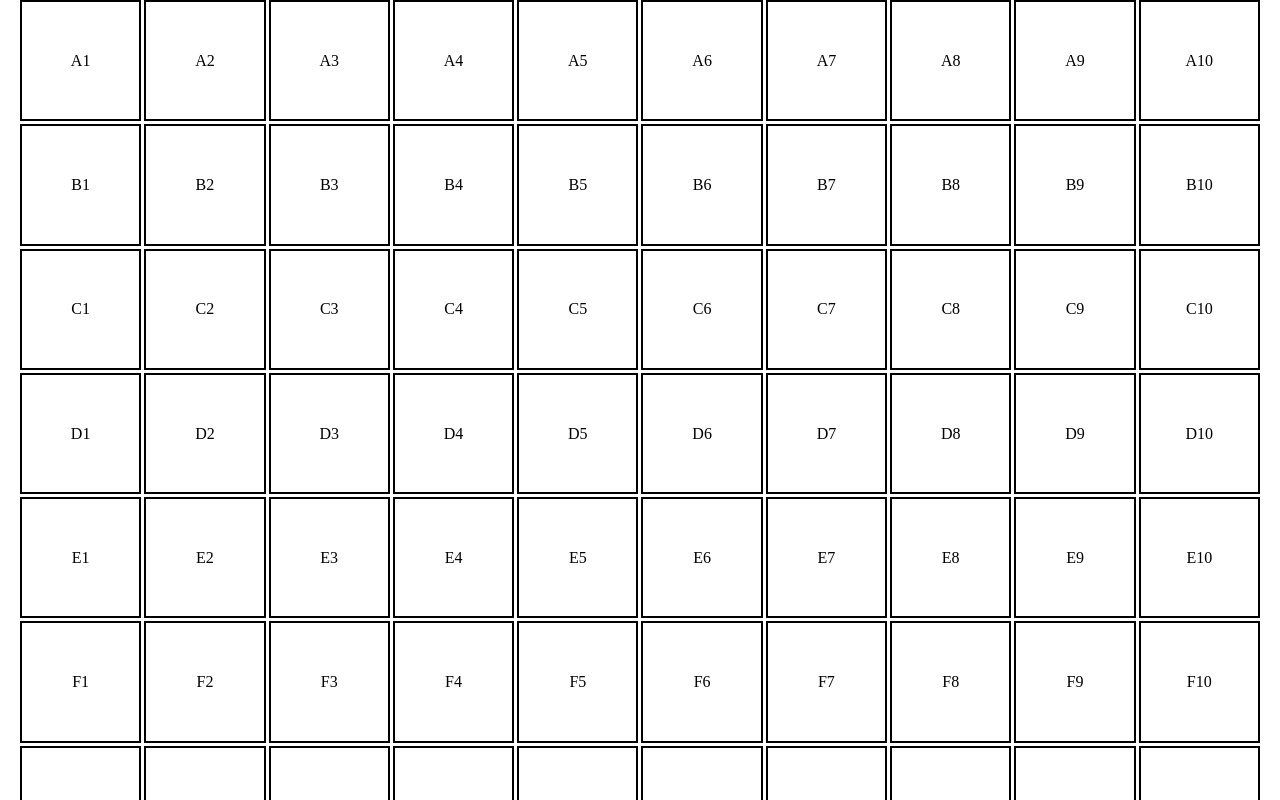
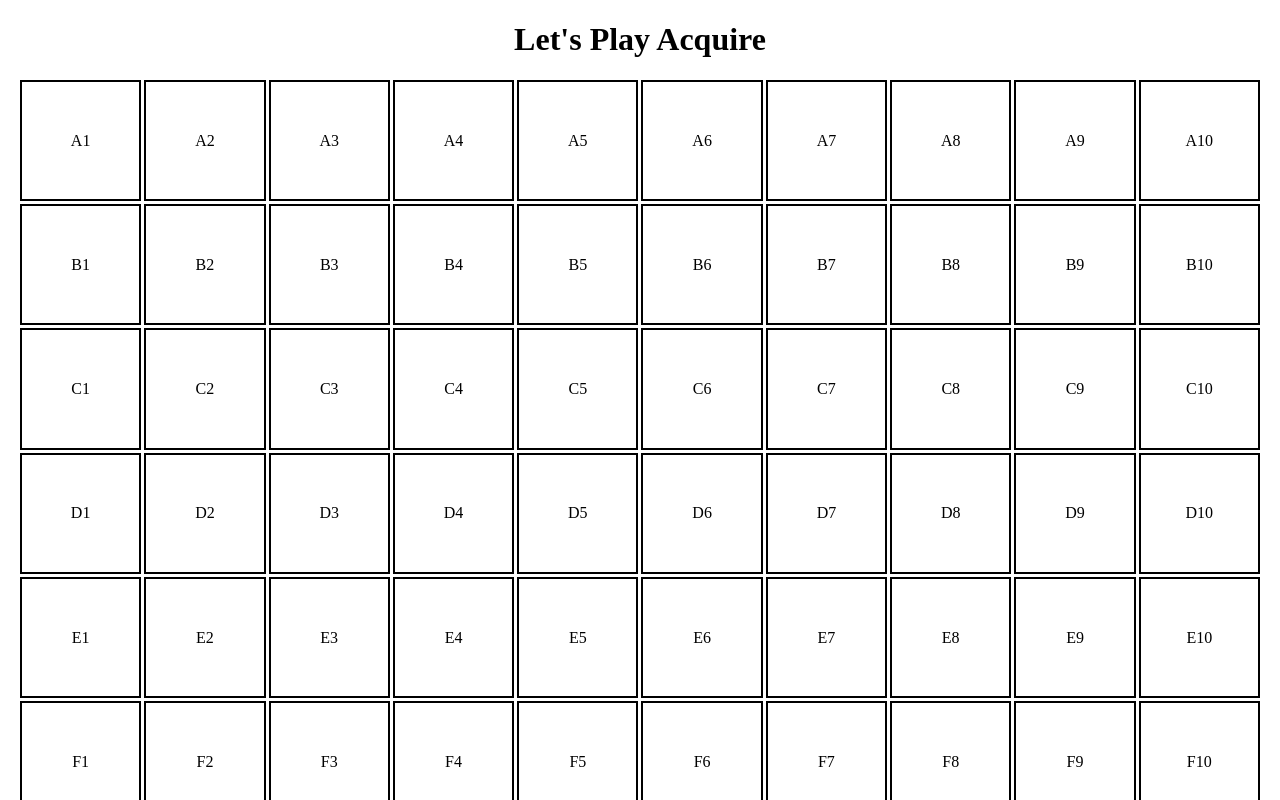
Before and after one commit to jebsmartt/acquire, a plain HTML site: page frontend/index.html in a window 1280 px wide. Shown: the top 800 px of the page. Drawn offline with Linux system fonts and the light colour scheme.

Commit message:
Put h1 above gameboard

```diff
--- a/frontend/index.html
+++ b/frontend/index.html
@@ -10,6 +10,7 @@
 </head>
 <body>
     <div id="page-content">
+        <h1>Let's Play Acquire</h1>
         <div id="gameboard"></div>
         <div id="users-area"></div>
     </div>
--- a/frontend/style.css
+++ b/frontend/style.css
@@ -1,6 +1,10 @@
 body {
     font-family:'Times New Roman', Times, serif;
     margin: 0px 20px;
+}
+
+#page-content h1 {
+    text-align: center;
 }
 
 #grid {
```
